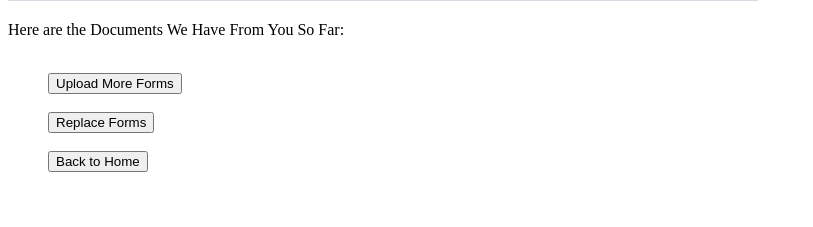
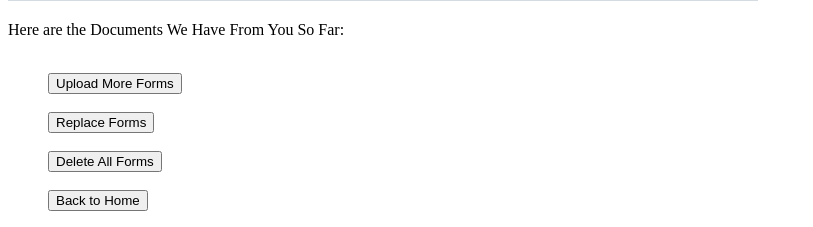
Before and after one commit to UPstartDeveloper/Compliance-Hub, a Flask app: template templates/requirement_show.html in a window 1280 px wide. Shown: the part 668-895 px from the top of the page, without its empty margins (0-813 px from the left). Before the commit the page ends 840 px from the top, so only its background shows below. Run offline with Flask 2, Linux system fonts and the light colour scheme; the template is opened without the code that fills it: most values are stand-ins (such as "Sample title", 1, 10 or a date in 2020); grey boxes marked "Sample" are stand-in pictures.

Commit message:
[ADD]  Route to delete all documents related to a requirement.

```diff
--- a/app.py
+++ b/app.py
@@ -140,20 +140,6 @@ def submission_update():
     document_id = request.args.get("document")
     document = documents.find_one({"_id": ObjectId(document_id)})
     requirement = requirements.find_one({"name": document.get("requirement")})
-    '''
-    # create an updated document
-    file = request.files['userFile']
-    file.save(file)
-    # update the documents database
-    documents.update_one(
-        {'_id': ObjectId(document_id)},
-        {"$set": {"file_name": file.filename}})
-    '''
-    '''
-    # redirect to the requirement's own show page
-    return redirect(url_for("requirement_show",
-                            requirement_id=requirement.get("_id")))
-    '''
     return render_template("document_edit.html",
                            document=document)
 
@@ -184,6 +170,20 @@ def document_edit(document_id):
                             requirement_id=requirement.get("_id")))
 
 
+@app.route('/submissions/<requirement_id>/delete_all', methods=["POST"])
+def submissions_delete(requirement_id):
+    """Delete all documents under a requirement."""
+    requirement = requirements.find_one({"_id": ObjectId(requirement_id)})
+    documents_to_delete = documents.find({
+                                    "requirement": requirement.get("name")})
+    for document in documents_to_delete:
+        documents.delete_one(document)
+
+    # redirect back to requirement's own page
+    return redirect(url_for("requirement_show",
+                            requirement_id=requirement_id))
+
+
 @app.route('/submission/download_zip')
 def get_zip():
     """Takes all files in database and return a downloadable ZIP folder.
--- a/templates/requirement_show.html
+++ b/templates/requirement_show.html
@@ -42,6 +42,10 @@
             </select><br><br>-->#}
             <input type="submit" value="Replace Forms">
         </form><br>
+    <!-- DESTORY all DOCUMENTS associated with this Requiremnt -->
+    <form action="/submissions/{{ requirement._id }}/delete_all" method="POST">
+        <input type="submit" value="Delete All Forms">
+    </form><br>
     <!-- Link back to REQUIREMENTS_INDEX (show all)-->
         <form action="{{ url_for('show_requirements') }}">
             <input type="submit" value="Back to Home"/>
```
